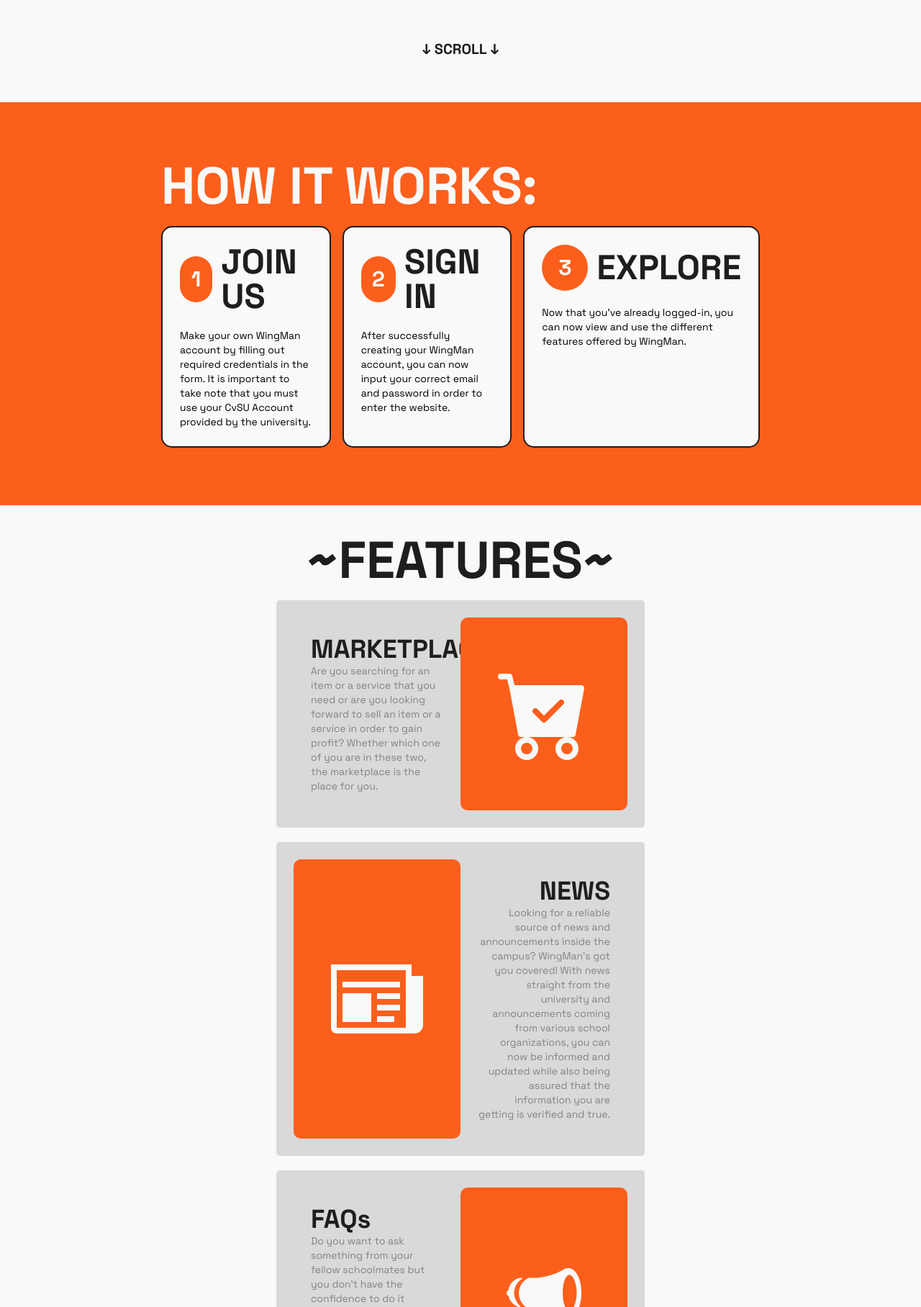
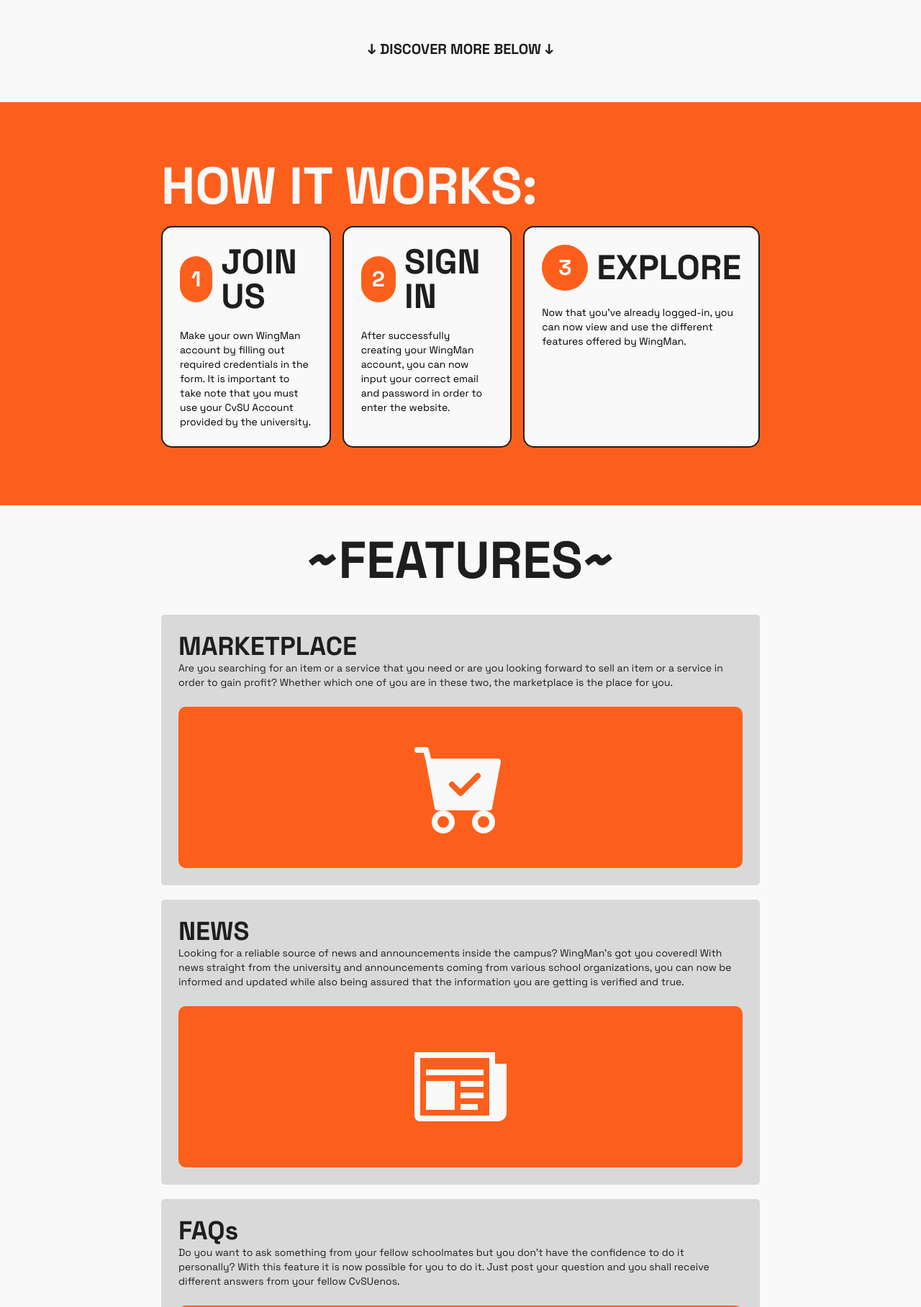
Before and after one commit to aaronjoshuaespinosa/WingMan-App, a React (Create React App) app in the folder frontend/: page / in a window 1280 px wide. Shown: the part 984-2800 px from the top of the page at 72% size. Built offline with nearby package versions, Linux system fonts and the light colour scheme.

Commit message:
Landing page minor adjustments

```diff
--- a/frontend/src/components/FeatureCard.js
+++ b/frontend/src/components/FeatureCard.js
@@ -7,15 +7,13 @@
 
     return (
         <>
-            <div className='px-0 lg:px-40'>
-                <div className='bg-light-lgry rounded-[5px] p-[24px] flex flex-col lg:flex-row w-full gap-y-5 lg:gap-y-0'>
-                    <div className='lg:p-[24px] w-full lg:w-1/2'>
-                        <motion.p
-                            whileHover={{ scale: 1.05, rotate: 1, y: -3, color: "#FC5F1C" }}
-                            className='font-bold text-4xl cursor-default text-blk text-center lg:text-left'>{name}</motion.p>
-                        <p className='cursor-default text-light-gry text-center lg:text-left text-sm'>{desc}</p>
+            <div className=''>
+                <div className='bg-light-lgry rounded-[5px] p-[24px] flex flex-col w-full h-fit gap-y-5 lg:gap-y-0'>
+                    <div className=' pb-[24px] w-full'>
+                        <p className='font-bold text-4xl cursor-default text-blk text-center lg:text-left hover:text-orng transition-text duration-[0.2s] ease-in-out'>{name}</p>
+                        <p className='cursor-default text-blk text-center lg:text-left text-sm'>{desc}</p>
                     </div>
-                    <div className='bg-orng rounded-[10px] p-[48px] w-full lg:w-1/2 flex justify-center items-center'>
+                    <div className='bg-orng rounded-[10px] p-[48px] w-full flex justify-center items-center'>
                         <motion.div
                             whileHover={{ scale: 1.15, rotate: 1.9 }}
                             className='text-[8rem] text-wht drop'>
--- a/frontend/src/components/FeatureCardRev.js
+++ b/frontend/src/components/FeatureCardRev.js
@@ -11,9 +11,9 @@
                 <div className='bg-light-lgry rounded-[5px] p-[24px] flex flex-col lg:flex-row-reverse w-full gap-y-5 lg:gap-y-0'>
                     <div className='lg:p-[24px] w-full lg:w-1/2'>
                         <motion.p
-                            whileHover={{ scale: 1.05, rotate: 1, y: -3, color: "#FC5F1C" }}
+                            whileHover={{ color: "#FC5F1C" }}
                             className='font-bold text-4xl cursor-default text-blk text-center lg:text-right'>{name}</motion.p>
-                        <p className='cursor-default text-light-gry text-center lg:text-right text-sm'>{desc}</p>
+                        <p className='cursor-default text-blk text-center lg:text-right text-sm'>{desc}</p>
                     </div>
                     <div className='bg-orng rounded-[10px] p-[48px] w-full lg:w-1/2 flex justify-center items-center'>
                         <motion.div
--- a/frontend/src/components/HeroNav.js
+++ b/frontend/src/components/HeroNav.js
@@ -25,7 +25,7 @@
                         <img src="https://ik.imagekit.io/efpqj5mis/LogoWingman_c3G261ZWo.webp?ik-sdk-version=javascript-1.4.3&updatedAt=1671375425432" alt="Logo" className='h-20 cursor-pointer' onClick={heroLink} />
                     </div>
                     <div className='hidden lg:flex flex-row w-full h-full justify-end items-center gap-x-5 font-bold text-blk'>
-                        <p className='bg-orng py-2 px-5 border-blk border-[2px] rounded-[4px] transition-all ease-in-out duration-[0.1s] hover:drop-shadow-hoverShadow cursor-pointer' onClick={signLink}>SIGN IN</p>
+                        <p className='bg-wht py-2 px-5 border-blk border-[2px] rounded-[4px] transition-all ease-in-out duration-[0.1s] hover:drop-shadow-hoverShadow cursor-pointer' onClick={signLink}>SIGN IN</p>
                         <p className='bg-orng py-2 px-5 border-blk border-[2px] rounded-[4px] transition-all ease-in-out duration-[0.1s] hover:drop-shadow-hoverShadow cursor-pointer' onClick={joinLink}>JOIN US</p>
                     </div>
                 </div>
--- a/frontend/src/index.css
+++ b/frontend/src/index.css
@@ -2,3 +2,7 @@
 @tailwind base;
 @tailwind components;
 @tailwind utilities;
+
+html, body {
+    height: 100%;
+}
--- a/frontend/src/pages/Hero.js
+++ b/frontend/src/pages/Hero.js
@@ -1,4 +1,4 @@
-import React, { useState } from 'react';
+import React, { useState, useRef } from 'react';
 import { useNavigate } from 'react-router-dom'
 import { FeatureCard, FeatureCardRev, HeroCard, HeroFooter, HeroNav } from '../components'
 import { FaArrowCircleUp } from 'react-icons/fa';
@@ -11,7 +11,13 @@
 import { MdDoubleArrow } from "react-icons/md";
 
 const Hero = () => {
+
+    const ref = useRef(null)
     const navigate = useNavigate()
+
+    const featureClick = () => {
+        ref.current.scrollIntoView({ behavior: 'smooth' })
+    }
 
     const joinLink = () => {
         navigate("/join-us")
@@ -59,8 +65,6 @@
                         <motion.div
                             animate={{ x: [0, 32, 0] }}
                             transition={{ repeat: Infinity, duration: 2 }}
-                            drag
-                            whileDrag={{}}
                             className='h-6 w-6 bg-orng/70 rounded-full z-20'>
                         </motion.div>
 
@@ -103,14 +107,11 @@
                             animate={{ y: 0 }}
                             transition={{ duration: 0.5, delay: 12 * 0.02 }}
                             className='flex flex-row gap-x-5 py-28 lg:py-32 custom:py-10'>
-                            <p className='bg-orng border-blk border-[2px] rounded-full py-2 px-6 font-bold cursor-pointer hover:drop-shadow-hoverShadow transition-all ease-in-out duration-[0.1s]'>Features</p>
+                            <p className='bg-orng border-blk border-[2px] rounded-full py-2 px-6 font-bold cursor-pointer hover:drop-shadow-hoverShadow transition-all ease-in-out duration-[0.1s]' onClick={featureClick}>Features</p>
                             <p className='bg-wht border-blk border-[2px] rounded-full py-2 px-6 font-bold cursor-pointer hover:drop-shadow-hoverShadow transition-all ease-in-out duration-[0.1s]' onClick={joinLink}>Get Started</p>
                         </motion.div>
 
-                        <motion.p
-                            animate={{ y: [-10, 0, -10] }}
-                            transition={{ repeat: Infinity, duration: 1.5 }}
-                            className='font-bold text-blk text-xl py-5 select-none'>↓ SCROLL ↓</motion.p>
+                        <p className='font-bold text-blk text-xl py-5 select-none'>↓ DISCOVER MORE BELOW ↓</p>
                     </div>
                 </div>
 
@@ -136,12 +137,13 @@
                 </div>
 
                 {/* FEATURES */}
-                <div className='bg-wht px-5 py-12 lg:py-10 lg:px-56 w-full flex flex-col gap-y-5'>
+                <div ref={ref} className='bg-wht px-5 py-12 lg:py-10 lg:px-56 w-full flex flex-col justify-center'>
                     <motion.p
                         initial={{ opacity: 0, y: 20 }}
                         whileInView={{ opacity: 1, y: 0 }}
                         className='text-blk font-bold text-5xl lg:text-7xl select-none text-center'>~FEATURES~</motion.p>
 
+                    <div className='w-full flex flex-row lg:flex-wrap py-10 gap-y-5 gap-x-5'>
                         <motion.div
                             initial={{ opacity: 0, y: 20 }}
                             whileInView={{ opacity: 1, y: 0 }}>
@@ -152,7 +154,7 @@
                             initial={{ opacity: 0, y: 20 }}
                             whileInView={{ opacity: 1, y: 0 }}
                             transition={{ delay: 1 * 0.1 }}>
-                        <FeatureCardRev name="NEWS" desc="Looking for a reliable source of news and announcements inside the campus? WingMan's got you covered!  With news straight from the university and announcements coming from various school organizations, you can now be informed and updated while also being assured that the information you are getting is verified and true." icon=<ImNewspaper /> />
+                            <FeatureCard name="NEWS" desc="Looking for a reliable source of news and announcements inside the campus? WingMan's got you covered!  With news straight from the university and announcements coming from various school organizations, you can now be informed and updated while also being assured that the information you are getting is verified and true." icon=<ImNewspaper /> />
                         </motion.div>
 
                         <motion.div
@@ -166,7 +168,7 @@
                             initial={{ opacity: 0, y: 20 }}
                             whileInView={{ opacity: 1, y: 0 }}
                             transition={{ delay: 3 * 0.1 }}>
-                        <FeatureCardRev name="APPOINTMENTS" desc="A slow transaction consumes a lot of your time and energy, right? That's why this feature allows you to make your own appointment whenever you needed something from the university. So you can have a faster transaction." icon=<AiFillSchedule /> />
+                            <FeatureCard name="APPOINTMENTS" desc="A slow transaction consumes a lot of your time and energy, right? That's why this feature allows you to make your own appointment whenever you needed something from the university. So you can have a faster transaction." icon=<AiFillSchedule /> />
                         </motion.div>
 
                         <motion.div
@@ -175,6 +177,7 @@
                             transition={{ delay: 4 * 0.1 }}>
                             <FeatureCard name="COMPLAINTS" desc="Did you have a negative experience at the university? This feature will serve as your platform to let your voice out and also to be heard." icon=<BsExclamationOctagonFill /> />
                         </motion.div>
+                    </div>
                 </div>
 
                 {/* TO DEVS */}
```
Lines whose indentation alone changed are shown as unchanged.
